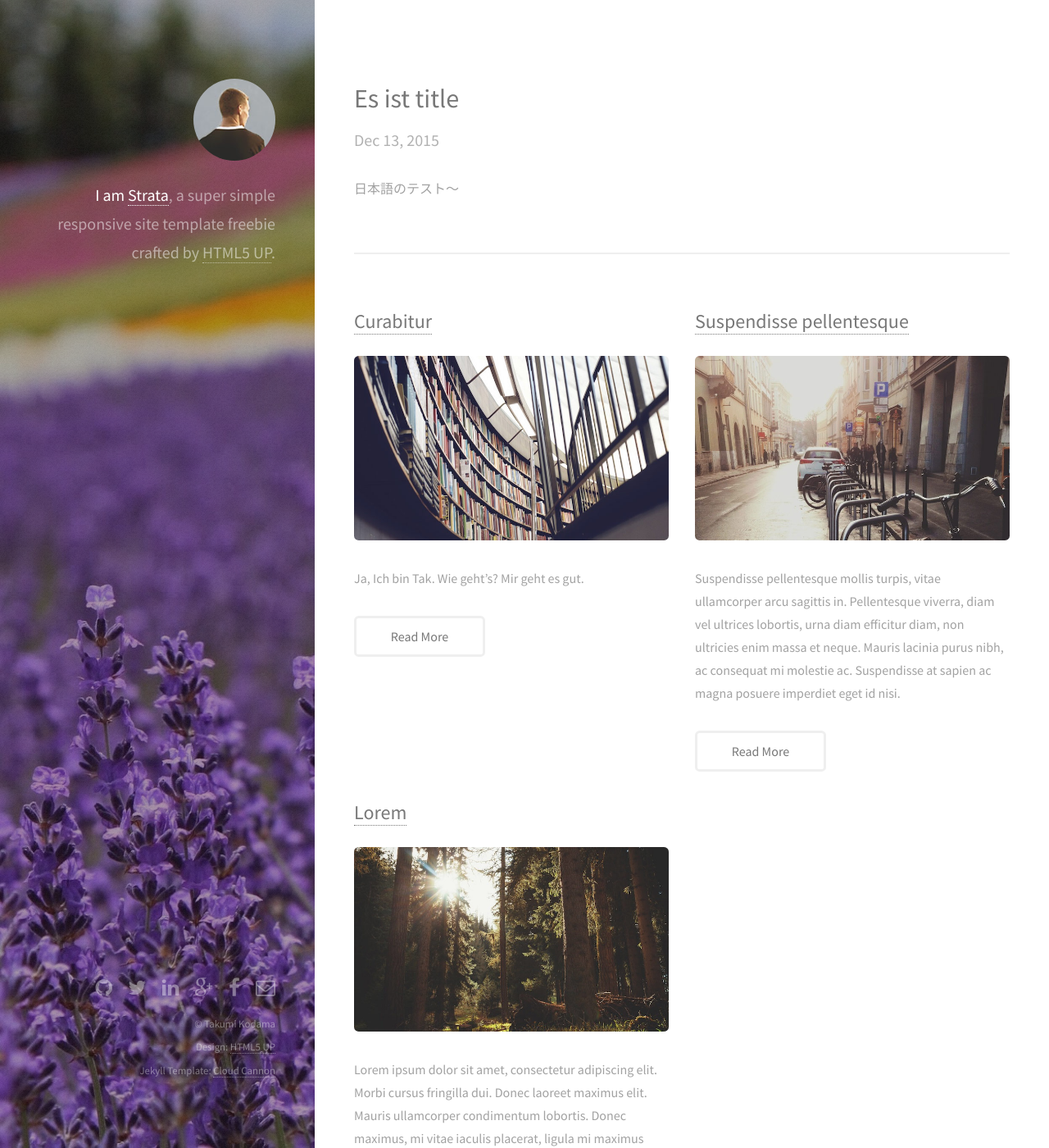
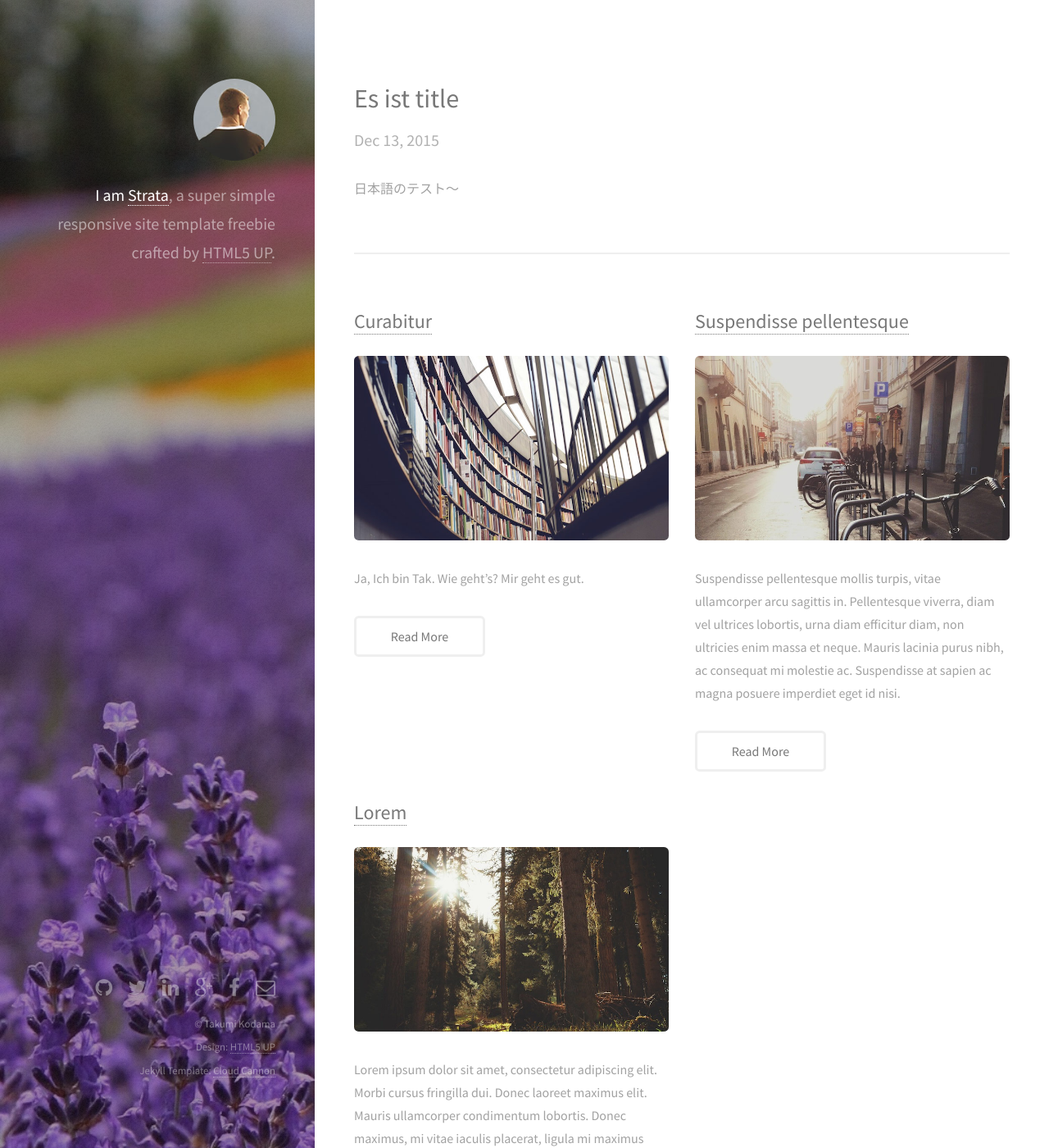
Before and after one commit to shartsu/shartsu.github.io, a Jekyll site: the page built from index.html, in a window 1280 px wide and 1400 px high. Shown: the whole window at 82% size. Built offline with Jekyll 4.4.1, drawn with Linux system fonts in a browser that asks for light colours.

Commit message:
Changed header background image size

```diff
--- a/css/style.css
+++ b/css/style.css
@@ -938,9 +938,9 @@
 		background-color: #1f1815;
 		background-attachment: scroll,								fixed;
 		background-image: url("images/overlay.png"), url("../images/bg.jpg");
-		background-position: top left,							top left;
-		background-repeat: repeat,								no-repeat;
-		background-size: auto,								auto 100%;
+		background-position: top left, top left;
+		background-repeat: repeat, no-repeat;
+		background-size: auto, auto 120%;
 		color: rgba(255, 255, 255, 0.5);
 		height: 100%;
 		left: 0;
```
